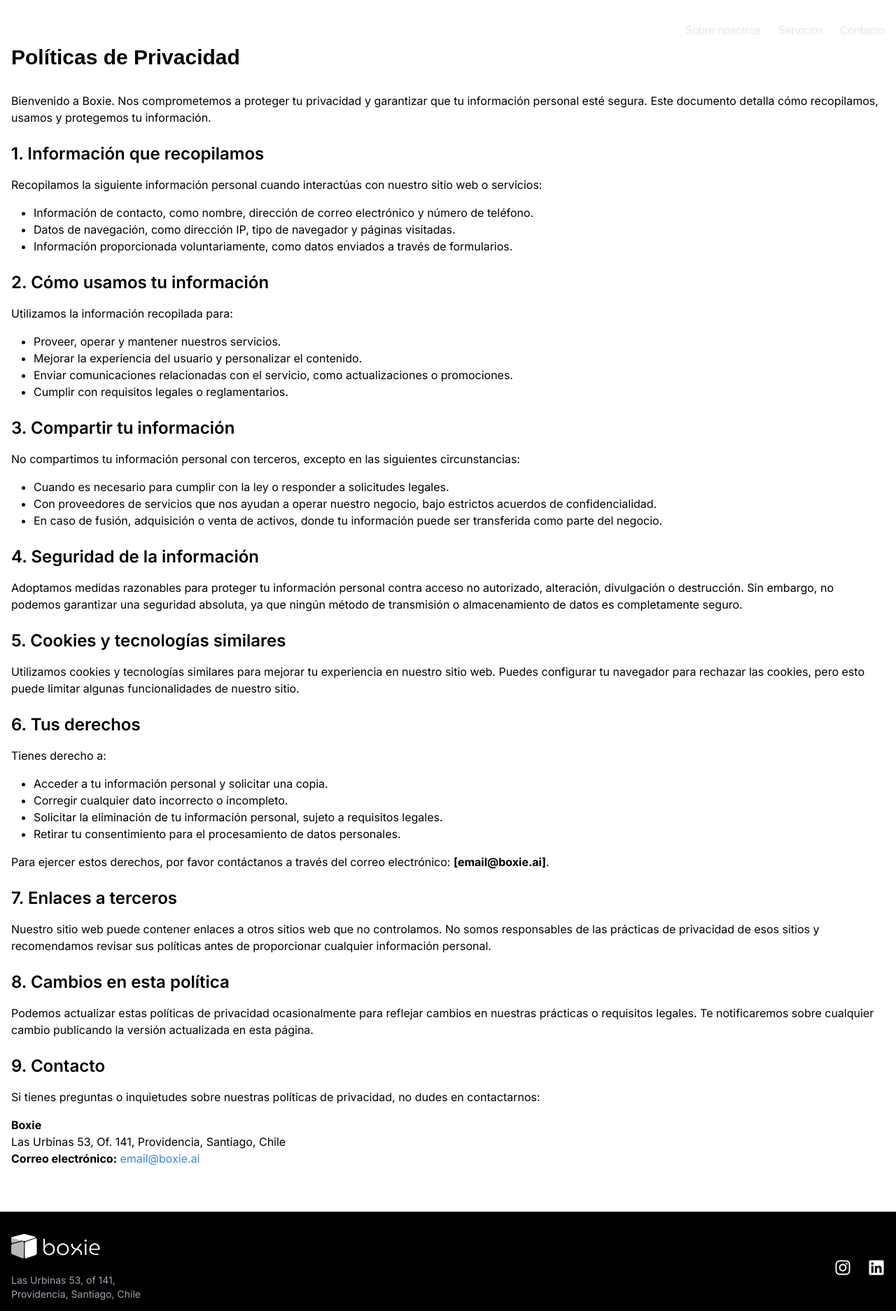
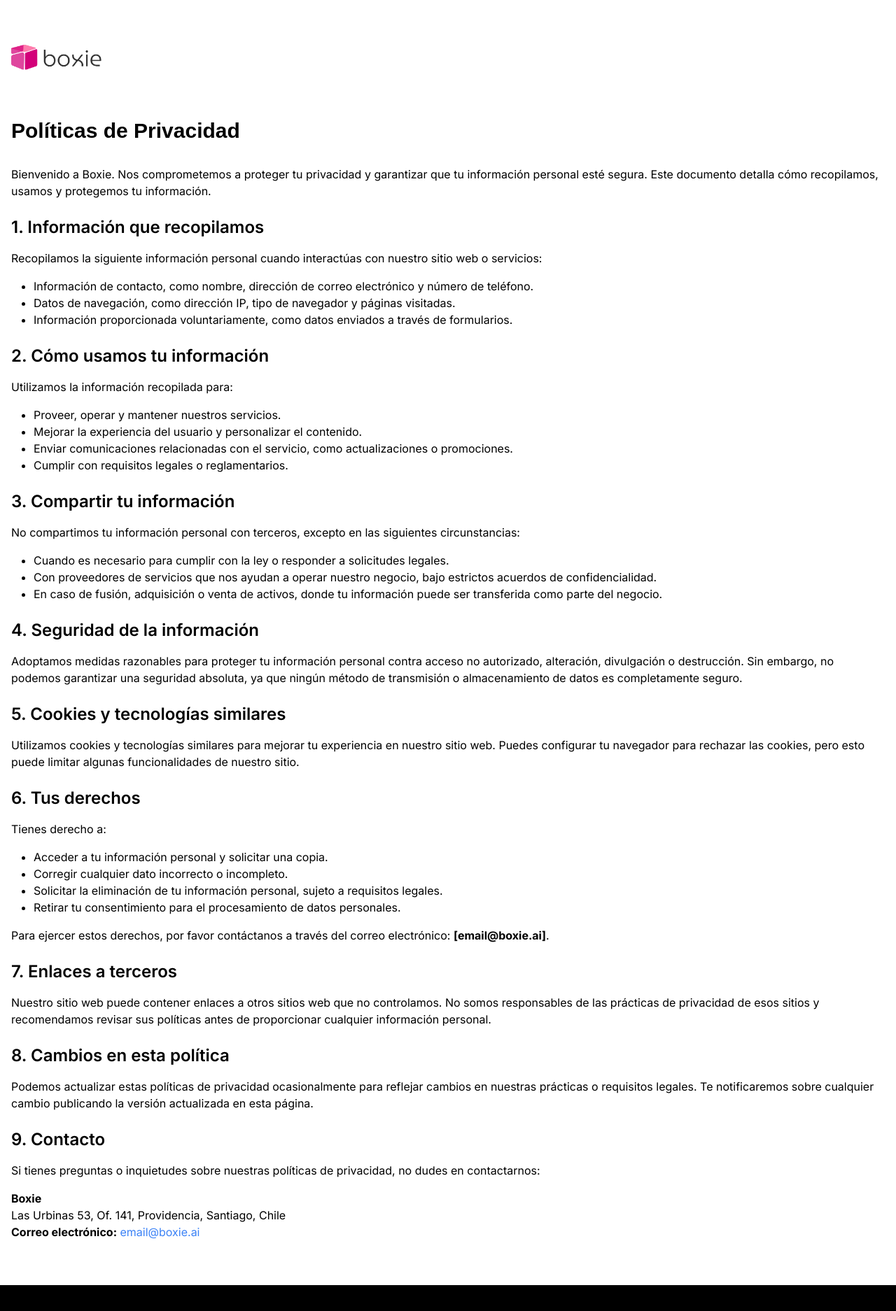
Before and after one commit to thomasconvain/boxie-public-website, a Next.js app: page /privacy-policy in a window 1280 px wide. Shown: the top 1874 px of the page at 70% size. Built offline with nearby package versions, Linux system fonts and the light colour scheme; a web font is replaced by a local one.

Commit message:
mejora rendimiento del progressbar y otras mejoras menores

```diff
--- a/src/app/components/Footer.tsx
+++ b/src/app/components/Footer.tsx
@@ -5,11 +5,15 @@
 
 export default function Footer() {
   return (
-    <footer className="bg-black text-white py-8">
+    <footer className="bg-black text-white py-8" id="contact">
       <div className="container mx-auto px-4 flex flex-col md:flex-row justify-between items-center space-y-6 md:space-y-0">
         {/* Logo y Dirección */}
         <div className="flex flex-col items-center md:items-start">
-          <img src="/boxie-logo-white.png" alt="Logo" className="w-32 mb-4" />
+          <img
+            src="/boxie-logo-white-text-only.png"
+            alt="Logo"
+            className="w-24 mb-4"
+          />
           <p className="text-sm text-gray-400 font-serif text-center md:text-left">
             Las Urbinas 53, of 141,
             <br />
--- a/src/app/components/Hero.tsx
+++ b/src/app/components/Hero.tsx
@@ -5,7 +5,7 @@
 
 export default function Hero() {
   return (
-    <section className="relative w-full min-h-[300px] h-[calc(100vh-400px)] lg:h-[calc(100vh-170px)] 2xl:h-[calc(100vh-350px)] overflow-hidden rounded-b-3xl bg-gradient-to-l from-pink-400 to-pink-900">
+    <section className="relative w-full min-h-[450px] h-[calc(100vh-400px)] lg:h-[calc(100vh-170px)] 2xl:h-[calc(100vh-350px)] overflow-hidden rounded-b-3xl bg-gradient-to-l from-pink-400 to-pink-900">
       {/* Animación 3D de Spline */}
       <Spline
         scene="/scene.splinecode"
--- a/src/app/components/Navbar.tsx
+++ b/src/app/components/Navbar.tsx
@@ -49,22 +49,22 @@
         <ul className="hidden md:flex space-x-6 text-gray-600">
           <li>
             <a
-              href="#about"
+              href="#product"
               className={`hover:text-gray-800 ${
                 isScrolled ? 'text-gray-700' : 'text-gray-200'
               }`}
             >
-              Sobre nosotros
+              Producto
             </a>
           </li>
           <li>
             <a
-              href="#services"
+              href="#features"
               className={`hover:text-gray-800 ${
                 isScrolled ? 'text-gray-700' : 'text-gray-200'
               }`}
             >
-              Servicios
+              Funcionalidades
             </a>
           </li>
           <li>
@@ -112,20 +112,20 @@
         <ul className="space-y-8 text-center text-xl">
           <li>
             <a
-              href="#about"
+              href="#product"
               onClick={toggleMenu}
               className="hover:text-pink-300"
             >
-              Sobre nosotros
+              Producto
             </a>
           </li>
           <li>
             <a
-              href="#services"
+              href="#features"
               onClick={toggleMenu}
               className="hover:text-pink-300"
             >
-              Servicios
+              Funcionalidades
             </a>
           </li>
           <li>
--- a/src/app/components/ProductSpecs.tsx
+++ b/src/app/components/ProductSpecs.tsx
@@ -23,7 +23,10 @@
 
 export default function Example() {
   return (
-    <div className="relative bg-gradient-to-b from-pink-50 to-transparent">
+    <div
+      className="relative bg-gradient-to-b from-pink-50 to-transparent"
+      id="features"
+    >
       <div
         style={{
           backgroundImage: "url('/nnnoise.svg')", // Cambia esto por la ruta de tu textura
--- a/src/app/components/UserSteps.tsx
+++ b/src/app/components/UserSteps.tsx
@@ -33,31 +33,17 @@
 
 export default function UserSteps() {
   const [activeTab, setActiveTab] = useState(0);
-  const [progress, setProgress] = useState(0);
 
   useEffect(() => {
-    const totalDuration = 5000; // Tiempo total (5 segundos)
-    const updateInterval = 10; // Intervalo de actualización (10ms)
-    const step = 100 / (totalDuration / updateInterval); // Incremento por intervalo
-
-    let currentProgress = 0;
-
     const interval = setInterval(() => {
-      currentProgress += step;
-
-      if (currentProgress >= 100) {
-        currentProgress = 0;
-        setActiveTab((prevTab) => (prevTab + 1) % tabs.length); // Avanza al siguiente tab
-      }
-
-      setProgress(currentProgress); // Actualiza el progreso visual
-    }, updateInterval);
+      setActiveTab((prevTab) => (prevTab + 1) % tabs.length);
+    }, 5000); // Cambia de tab cada 5 segundos
 
     return () => clearInterval(interval); // Limpia el intervalo al desmontar
   }, []);
 
   return (
-    <section className="font-serif">
+    <section className="font-serif" id="product">
       {/* General Text */}
       <div className="text-center -mt-5 py-20 mb-8 rounded-b-3xl bg-gradient-to-b from-slate-900 to-black shadow-lg">
         <div className="container mx-auto px-4 py-8">
@@ -80,10 +66,7 @@
             {tabs.map((tab, index) => (
               <button
                 key={index}
-                onClick={() => {
-                  setActiveTab(index);
-                  setProgress(0); // Reinicia la barra de progreso
-                }}
+                onClick={() => setActiveTab(index)}
                 className={`text-md pb-2 ${
                   activeTab === index
                     ? 'text-black font-semibold'
@@ -95,11 +78,14 @@
             ))}
           </div>
 
-          {/* Barra de progreso */}
+          {/* Barra de progreso animada con CSS */}
           <div className="relative h-1 bg-gray-200 rounded-full -mt-1 overflow-hidden">
             <div
-              className="absolute top-0 left-0 h-1 bg-pink-600 rounded-full transition-all duration-[50ms]"
-              style={{ width: `${progress}%` }}
+              className="absolute top-0 left-0 h-1 bg-pink-600 rounded-full"
+              style={{
+                animation: `progressAnimation 5s linear infinite`,
+                transformOrigin: 'left',
+              }}
             ></div>
           </div>
 
@@ -127,6 +113,18 @@
           </div>
         </div>
       </div>
+
+      {/* Estilo para la animación de la barra de progreso */}
+      <style jsx>{`
+        @keyframes progressAnimation {
+          0% {
+            width: 0%;
+          }
+          100% {
+            width: 100%;
+          }
+        }
+      `}</style>
     </section>
   );
 }
--- a/src/app/privacy-policy/page.tsx
+++ b/src/app/privacy-policy/page.tsx
@@ -1,11 +1,16 @@
 import Navbar from '../components/Navbar';
 import Footer from '../components/Footer';
+import Image from 'next/image';
 
 export default function PoliticasDePrivacidad() {
   return (
     <>
-      <Navbar />
       <div className="container mx-auto px-4 py-16 text-black font-serif">
+        <div className="text-2xl font-bold pb-16">
+          <a href="/">
+            <Image src="/boxie-logo.png" alt="Boxie" width={130} height={50} />
+          </a>
+        </div>
         <h1 className="text-3xl font-bold mb-8 font-sans">
           Políticas de Privacidad
         </h1>
```
Also changed, not shown: public/boxie-logo-white-text-only.png (added).
